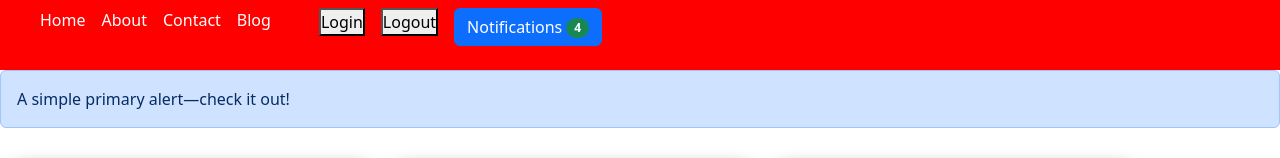
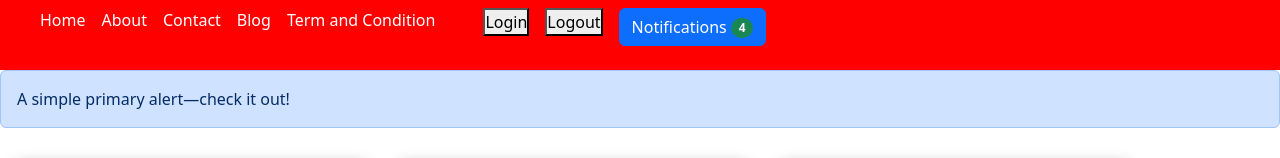
Before and after one commit to rayhanrocky/mars-tech, a plain HTML site: page index.html in a window 1280 px wide. Shown: the top 158 px of the page. Drawn offline with nearby package versions, Linux system fonts and the light colour scheme.

Commit message:
added terms and condition

```diff
--- a/index.html
+++ b/index.html
@@ -15,6 +15,7 @@
                 <li><a href="">About</a></li>
                 <li><a href="">Contact</a></li>
                 <li><a href="">Blog</a></li>
+                <li><a href="">Term and Condition</a></li>
             </ul>
             <ul>
                 <li><button>Login</button></li>
```
